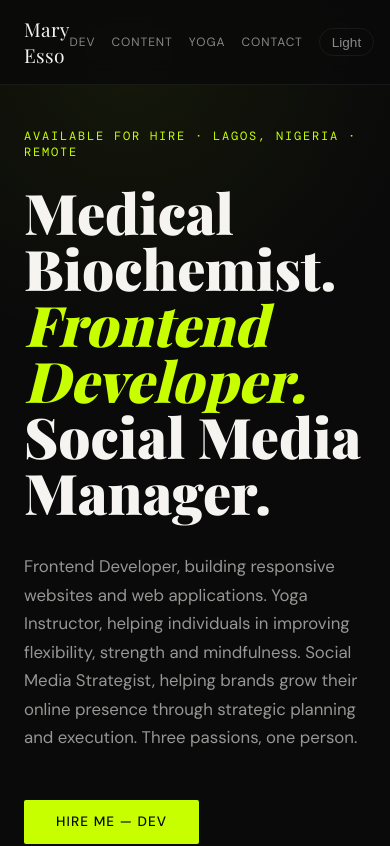
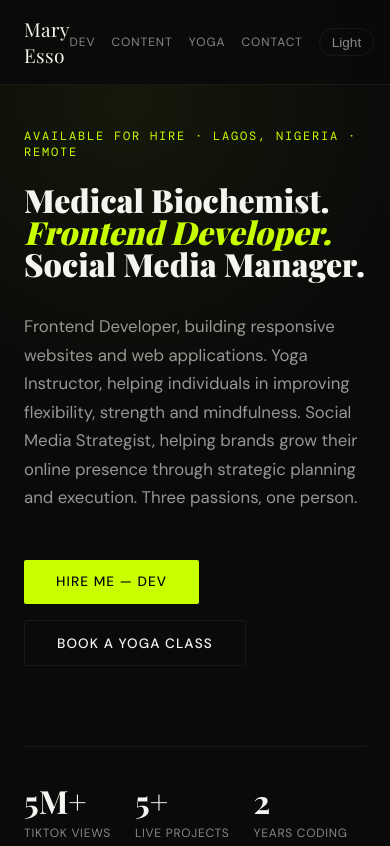
Before and after one commit to Temmy-codes/portfolio_react, a React (Vite) app: page / in a window 390 px wide. Shown: the top 846 px of the page. Built offline with nearby package versions, Linux system fonts and the light colour scheme; a web font is replaced by a local one.

Commit message:
Update App.css

```diff
--- a/src/App.css
+++ b/src/App.css
@@ -121,7 +121,7 @@ nav {
 }
 .hero h1 {
   font-family: 'Playfair Display', serif;
-  font-size: clamp(3.5rem, 8vw, 7rem);
+  font-size: clamp(2.0rem, 8vw, 7rem);
   line-height: 1.0; font-weight: 900;
   color: var(--text);
   opacity: 0; animation: fadeUp 0.8s 0.4s forwards;
```
